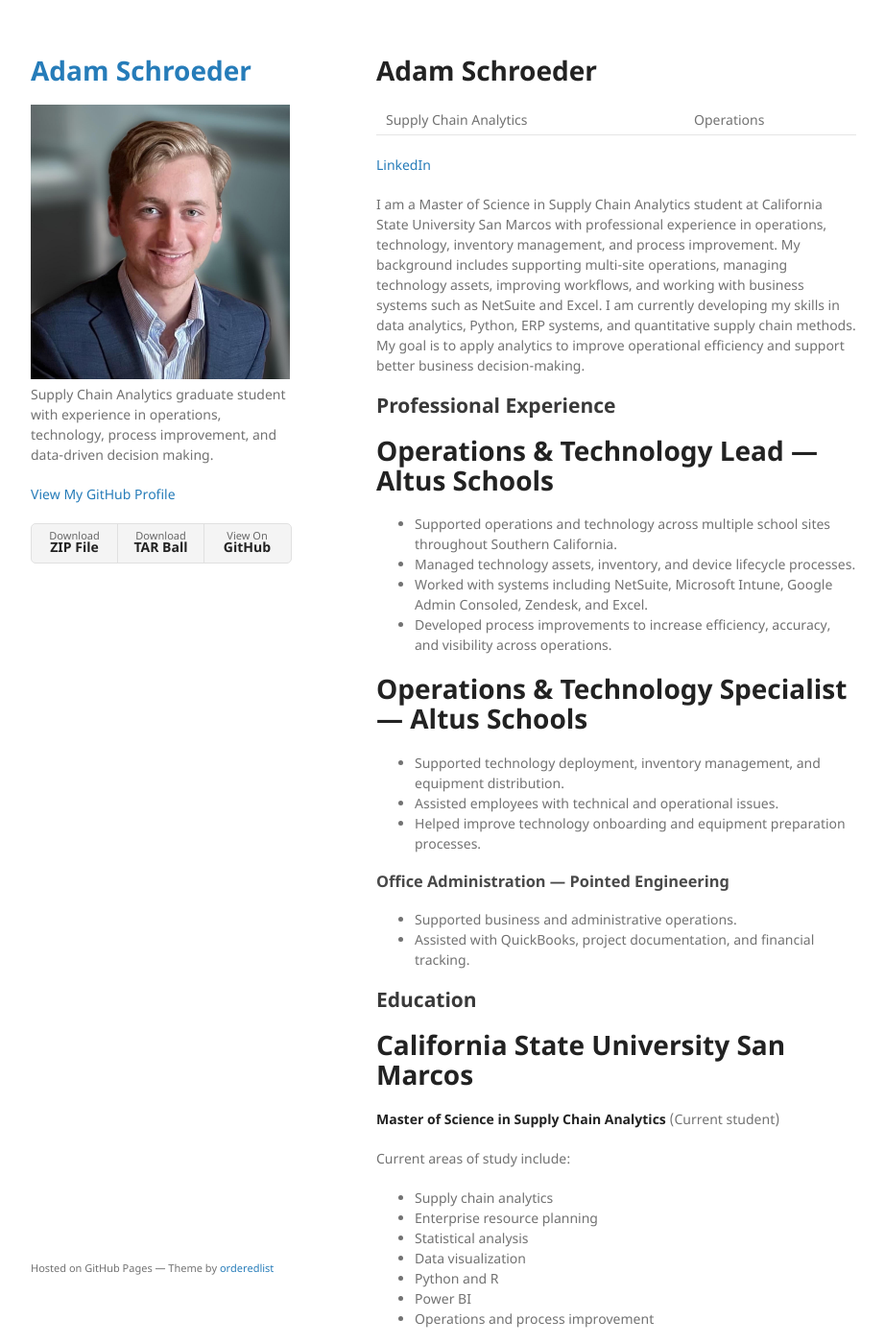
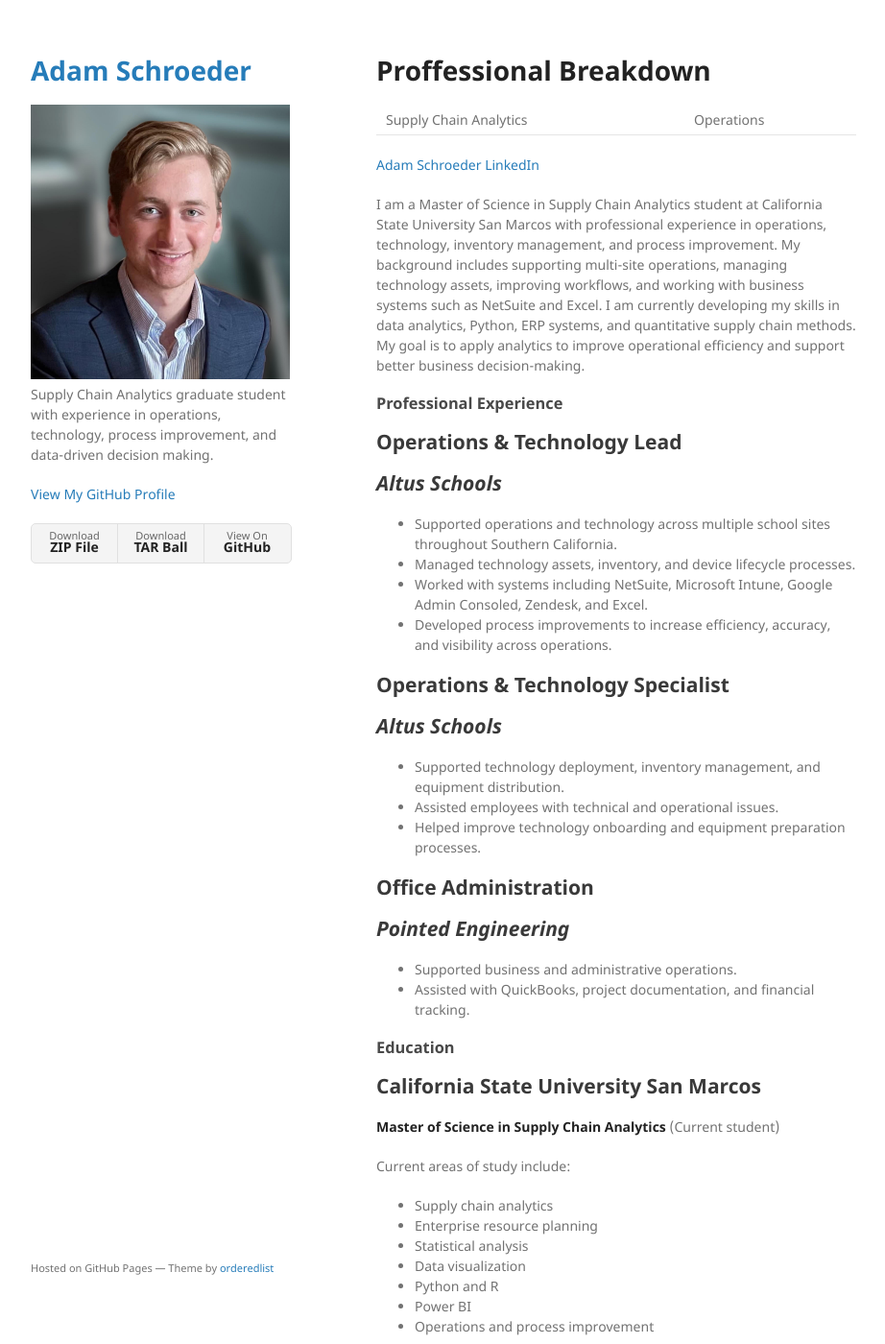
Before and after one commit to AdamSchroeder27/AdamSchroeder27.github.io, a Jekyll site: the page built from index.md, in a window 1280 px wide and 1400 px high. Shown: the whole window at 96% size, without its empty margins (178-1100 px from the left). Built offline with Jekyll 4.4.1, drawn with Linux system fonts in a browser that asks for light colours; our own code applies the rules of GitHub Pages for plain Markdown files.

Commit message:
4th Draft

```diff
--- a/index.md
+++ b/index.md
@@ -1,36 +1,39 @@
 ---
 layout: default
 ---
-# Adam Schroeder
+#         Proffessional Breakdown
 
 Supply Chain Analytics | Operations
 
-[LinkedIn](www.linkedin.com/in/adamschroeder27)
+[Adam Schroeder LinkedIn](www.linkedin.com/in/adamschroeder27)
 
 I am a Master of Science in Supply Chain Analytics student at California State University San Marcos with professional experience in operations, technology, inventory management, and process improvement. My background includes supporting multi-site operations, managing technology assets, improving workflows, and working with business systems such as NetSuite and Excel. I am currently developing my skills in data analytics, Python, ERP systems, and quantitative supply chain methods. My goal is to apply analytics to improve operational efficiency and support better business decision-making.
 
-## Professional Experience
+### Professional Experience
 
-# Operations & Technology Lead — Altus Schools
+## Operations & Technology Lead
+## *Altus Schools*
 
 - Supported operations and technology across multiple school sites throughout Southern California.
 - Managed technology assets, inventory, and device lifecycle processes.
 - Worked with systems including NetSuite, Microsoft Intune, Google Admin Consoled, Zendesk, and Excel.
 - Developed process improvements to increase efficiency, accuracy, and visibility across operations.
 
-# Operations & Technology Specialist — Altus Schools
+## Operations & Technology Specialist
+## *Altus Schools*
 - Supported technology deployment, inventory management, and equipment distribution.
 - Assisted employees with technical and operational issues.
 - Helped improve technology onboarding and equipment preparation processes.
 
-### Office Administration — Pointed Engineering
+## Office Administration
+## *Pointed Engineering*
 
 - Supported business and administrative operations.
 - Assisted with QuickBooks, project documentation, and financial tracking.
 
-## Education
+### Education
 
-# California State University San Marcos
+## California State University San Marcos
 
 **Master of Science in Supply Chain Analytics** (Current student)
 
@@ -44,6 +47,6 @@ Current areas of study include:
 - Power BI
 - Operations and process improvement
 
-### Louisiana State University Shreveport
+## Louisiana State University Shreveport
 
 **Bachelor of Science in Marketing**
```
